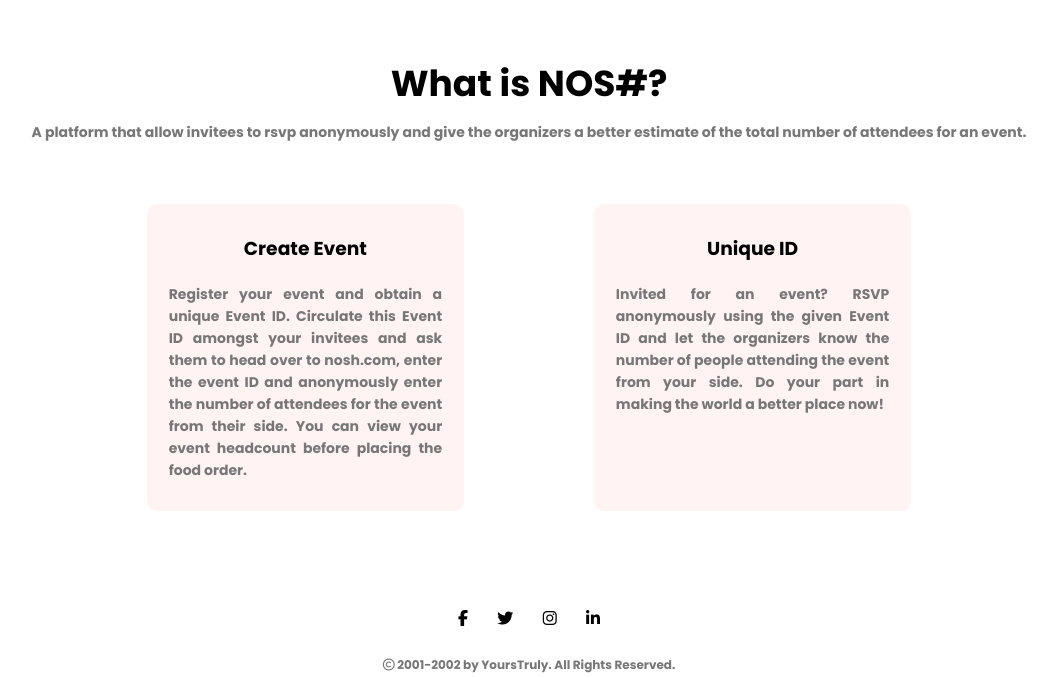
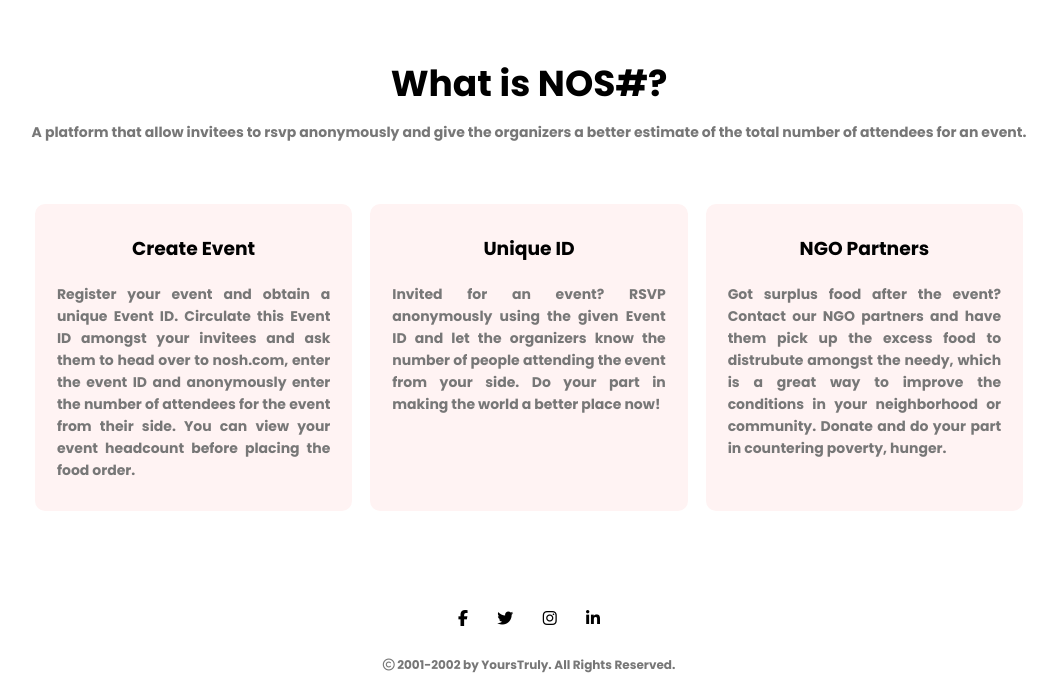
Before and after one commit to SahanyaHebbar/Nosh, a Flask app: page / in a window 1280 px wide. Shown: the part 804-1481 px from the top of the page, without its empty margins (111-1168 px from the left). Run offline with Flask 2, Linux system fonts and the light colour scheme; some libraries are stand-ins or nearby versions.

Commit message:
Made some front end amends

```diff
--- a/templates/Create_event.html
+++ b/templates/Create_event.html
@@ -5,7 +5,7 @@
 <div class="tb">
     <h1>Please fill in your details</h1>
     <form action="/Event_created" method="post">
-        <table>
+        <table name="record">
             <tr>
                 <td>Organizer Name:</td>
                 <td><input type="text" name="Organizer_name" placeholder="" required></td>
@@ -30,7 +30,7 @@
 
 
             <tr>
-                <td>If its custom event specify:</td>
+                <td>Specify:</td>
                 <td><input type="text" name="Custom_event" style="width:193px"></td>
             </tr>
             <tr>
--- a/templates/index.html
+++ b/templates/index.html
@@ -53,6 +53,11 @@
                 <h3>Unique ID</h3>
                 <p>Invited for an event? RSVP anonymously using the given Event ID and let the organizers know the number of people attending the event from your side. Do your part in making the world a better place now!</p>
             </div>
+            <div class="course-column">
+                <h3>NGO Partners</h3>
+                <p>Got surplus food after the event? Contact our NGO partners and have them pick up the excess food to distrubute amongst the needy, which is a great way to improve the conditions in your neighborhood or community. Donate and do your part
+                    in countering poverty, hunger.</p>
+            </div>
         </div>
     </section>
 
```
Also changed, not shown: static/Create_event.css (+9 -3 lines), NoshFlask.db (deleted), nosh.db.
